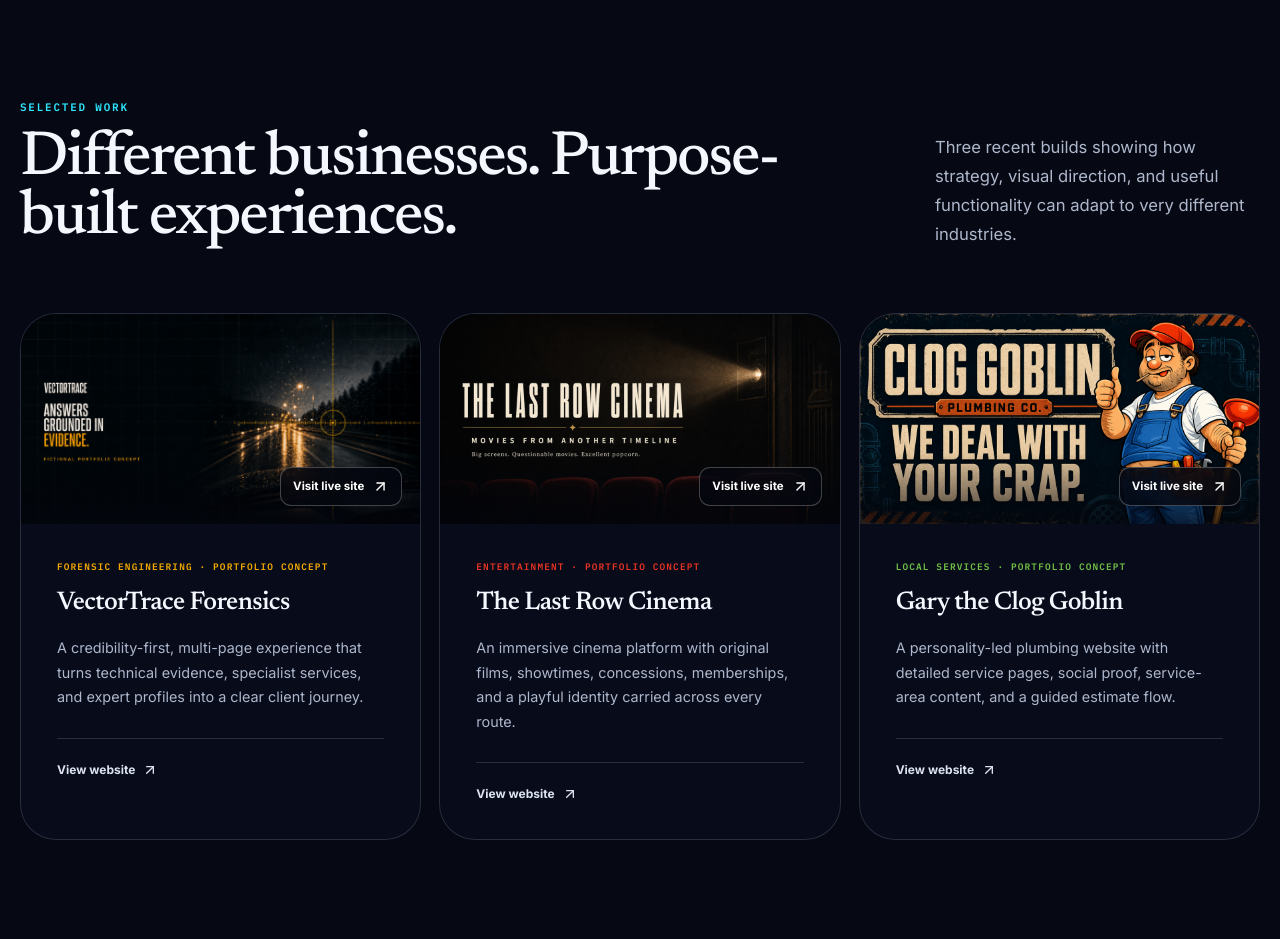
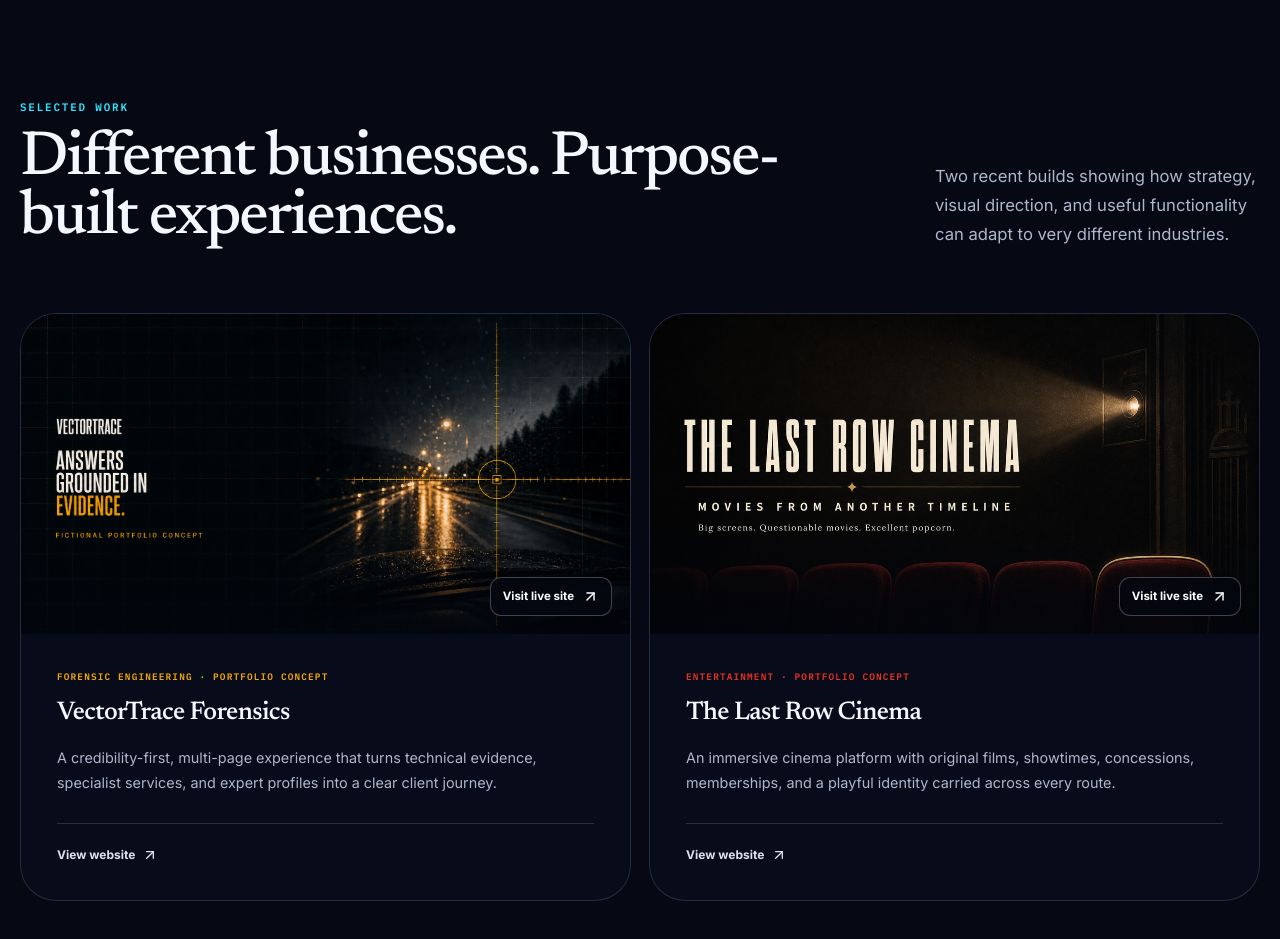
Before and after one commit to webdevRafa/rafa-the-dev, a React (Vite) app: page / in a window 1280 px wide. Shown: the part 2740-3679 px from the top of the page. Built offline with nearby package versions, Linux system fonts and the light colour scheme.

Commit message:
Refine portfolio showcase and section navigation

```diff
--- a/src/App.css
+++ b/src/App.css
@@ -479,7 +479,7 @@ select:focus-visible { outline: 3px solid color-mix(in srgb, var(--rt-cyan) 55%,
 .work-heading h2 { max-width: 830px; }
 .work-grid {
   display: grid;
-  grid-template-columns: repeat(3, minmax(0, 1fr));
+  grid-template-columns: repeat(2, minmax(0, 1fr));
   align-items: stretch;
   gap: 18px;
   margin-top: 64px;
@@ -499,7 +499,6 @@ select:focus-visible { outline: 3px solid color-mix(in srgb, var(--rt-cyan) 55%,
 }
 .work-card--vectortrace { --work-accent: #f3a900; }
 .work-card--cinema { --work-accent: #e73324; }
-.work-card--goblin { --work-accent: #70be45; }
 .work-card:hover {
   border-color: color-mix(in srgb, var(--work-accent) 58%, transparent);
   background: rgba(11, 17, 36, 0.9);
--- a/src/App.tsx
+++ b/src/App.tsx
@@ -126,15 +126,6 @@ const selectedWork = [
     image: "/projects/last-row-cinema.png",
     siteUrl: "https://the-last-row-cinema.vercel.app/",
     className: "work-card--cinema",
-  },
-  {
-    name: "Gary the Clog Goblin",
-    category: "Local services · Portfolio concept",
-    summary:
-      "A personality-led plumbing website with detailed service pages, social proof, service-area content, and a guided estimate flow.",
-    image: "/projects/clog-goblin.png",
-    siteUrl: "https://clog-goblin.vercel.app/",
-    className: "work-card--goblin",
   },
 ];
 
@@ -677,7 +668,7 @@ function App() {
               <h2>Different businesses. Purpose-built experiences.</h2>
             </div>
             <p>
-              Three recent builds showing how strategy, visual direction, and
+              Two recent builds showing how strategy, visual direction, and
               useful functionality can adapt to very different industries.
             </p>
           </Reveal>
--- a/src/index.css
+++ b/src/index.css
@@ -28,7 +28,7 @@
 }
 
 html {
-  scroll-behavior: smooth;
+  scroll-behavior: auto;
   scroll-padding-top: 90px;
 }
 
```
